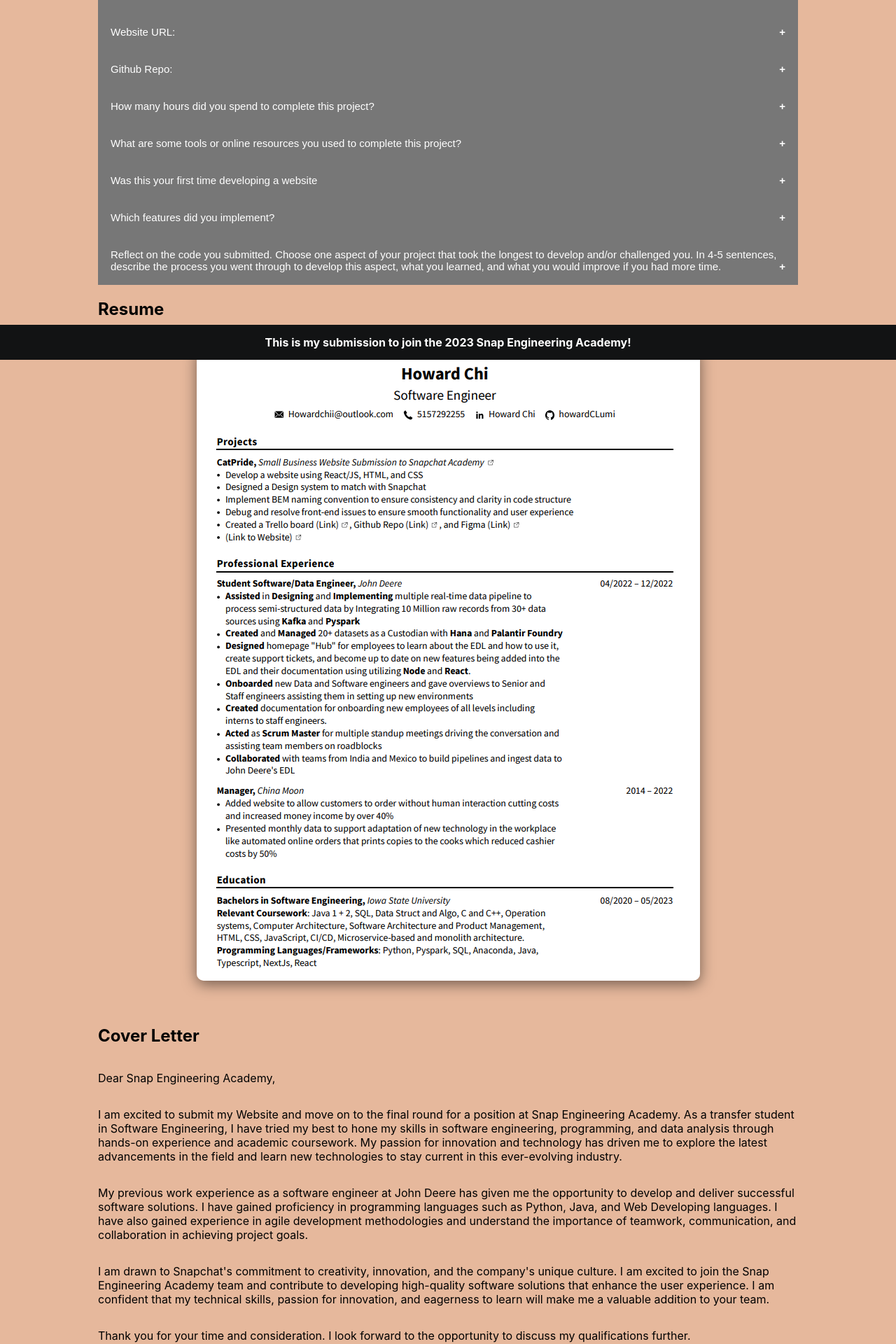
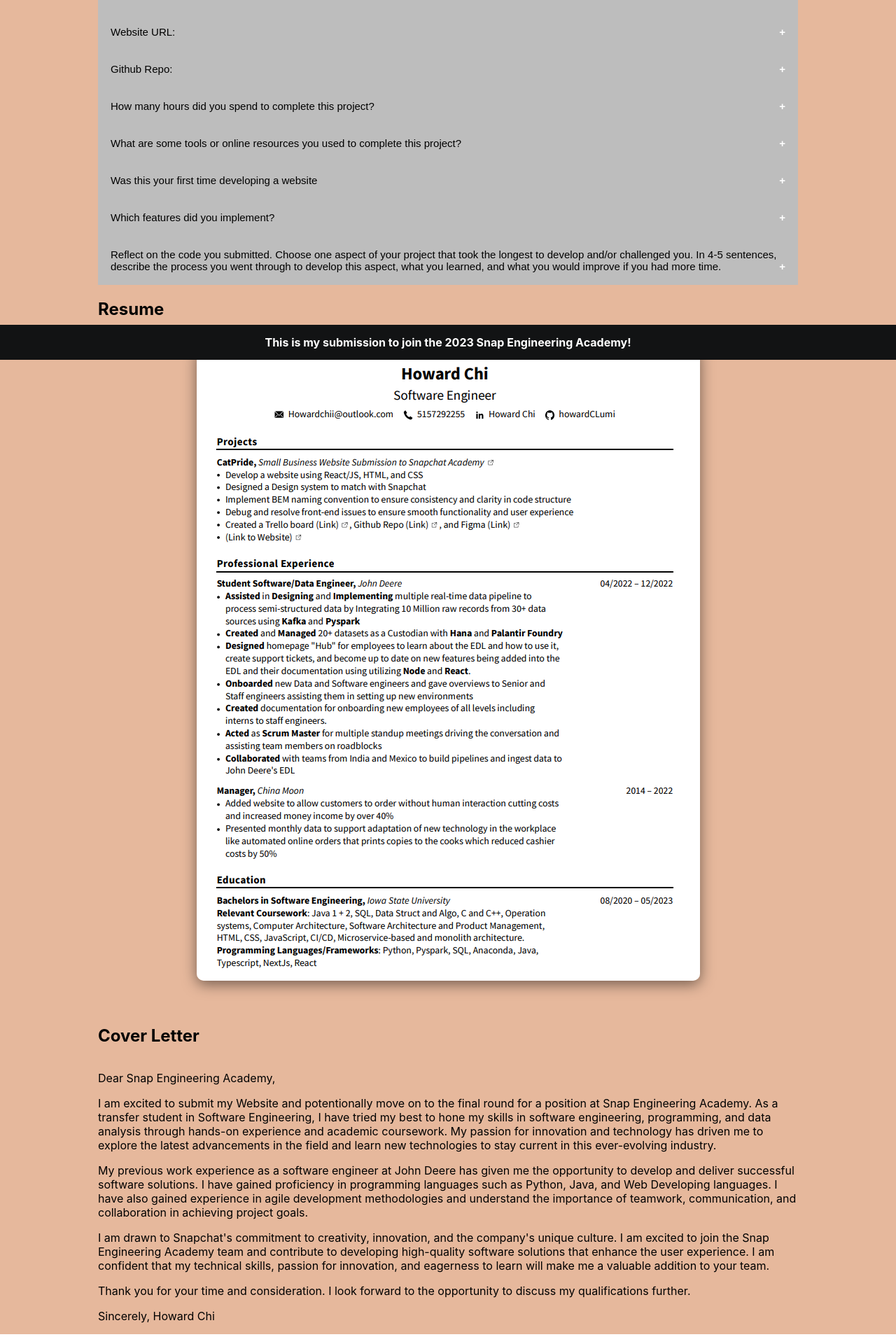
Before and after one commit to howardCLumi/snapchat, a React (Create React App) app: page /faq in a window 1280 px wide. Shown: the part 286-2206 px from the top of the page at 70% size. Built offline with nearby package versions, Linux system fonts and the light colour scheme.

Commit message:
done woohoo

```diff
--- a/src/pages/Faq.css
+++ b/src/pages/Faq.css
@@ -26,6 +26,10 @@
   font-size: 40px;
   padding: 0.5%;
 }
+.faq__header > a {
+  display: flex;
+  justify-self: center;
+}
 .faq__header > h1 {
   padding: 100px;
 }
@@ -46,8 +50,8 @@
   box-shadow: inset 0 8px 20px #0d0d0d;
 }
 .collapsible {
-  background-color: #777;
-  color: white;
+  background-color: #bdbdbd;
+  color: black;
   cursor: pointer;
   padding: 18px;
   width: 100%;
@@ -78,3 +82,5 @@
 .faq__cover-letter {
   padding-top: 20px;
 }
+.faq__cover-letter-text {
+}
--- a/src/pages/Faq.js
+++ b/src/pages/Faq.js
@@ -170,33 +170,34 @@
           <h2 id="cover-letter" className="faq__cover-letter">
             Cover Letter
           </h2>
+          <div className="faq__cover-letter-text">
             <p>Dear Snap Engineering Academy,</p>
             <p>
-            I am excited to submit my Website and move on to the final round for
-            a position at Snap Engineering Academy. As a transfer student in
-            Software Engineering, I have tried my best to hone my skills in
-            software engineering, programming, and data analysis through
-            hands-on experience and academic coursework. My passion for
-            innovation and technology has driven me to explore the latest
-            advancements in the field and learn new technologies to stay current
-            in this ever-evolving industry.
+              I am excited to submit my Website and potentionally move on to the
+              final round for a position at Snap Engineering Academy. As a
+              transfer student in Software Engineering, I have tried my best to
+              hone my skills in software engineering, programming, and data
+              analysis through hands-on experience and academic coursework. My
+              passion for innovation and technology has driven me to explore the
+              latest advancements in the field and learn new technologies to
+              stay current in this ever-evolving industry.
             </p>
             <p>
-            My previous work experience as a software engineer at John Deere has
-            given me the opportunity to develop and deliver successful software
-            solutions. I have gained proficiency in programming languages such
-            as Python, Java, and Web Developing languages. I have also gained
-            experience in agile development methodologies and understand the
-            importance of teamwork, communication, and collaboration in
-            achieving project goals.
+              My previous work experience as a software engineer at John Deere
+              has given me the opportunity to develop and deliver successful
+              software solutions. I have gained proficiency in programming
+              languages such as Python, Java, and Web Developing languages. I
+              have also gained experience in agile development methodologies and
+              understand the importance of teamwork, communication, and
+              collaboration in achieving project goals.
             </p>
             <p>
               I am drawn to Snapchat's commitment to creativity, innovation, and
               the company's unique culture. I am excited to join the Snap
               Engineering Academy team and contribute to developing high-quality
-            software solutions that enhance the user experience. I am confident
-            that my technical skills, passion for innovation, and eagerness to
-            learn will make me a valuable addition to your team.
+              software solutions that enhance the user experience. I am
+              confident that my technical skills, passion for innovation, and
+              eagerness to learn will make me a valuable addition to your team.
             </p>
             <p>
               Thank you for your time and consideration. I look forward to the
@@ -205,6 +206,7 @@
             <p>Sincerely, Howard Chi</p>
           </div>
         </div>
+      </div>
     </>
   );
 };
```
Lines whose indentation alone changed are shown as unchanged.
